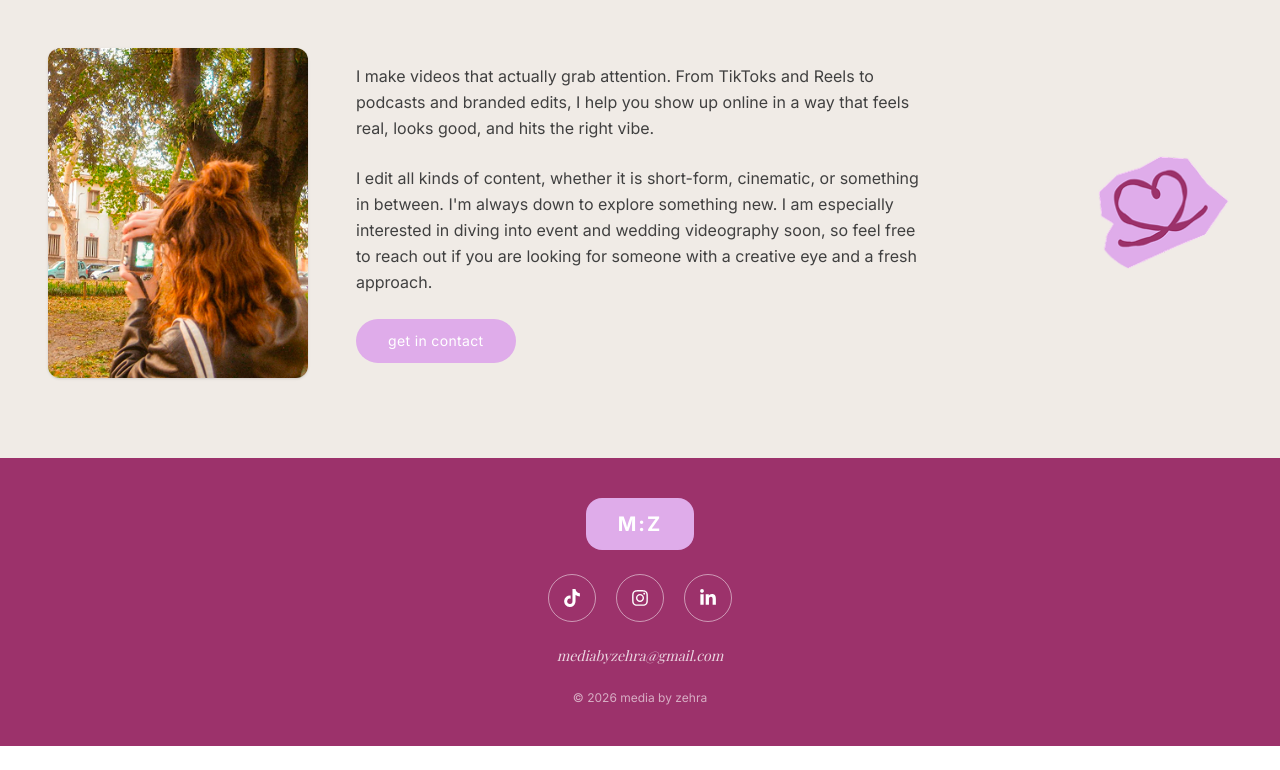
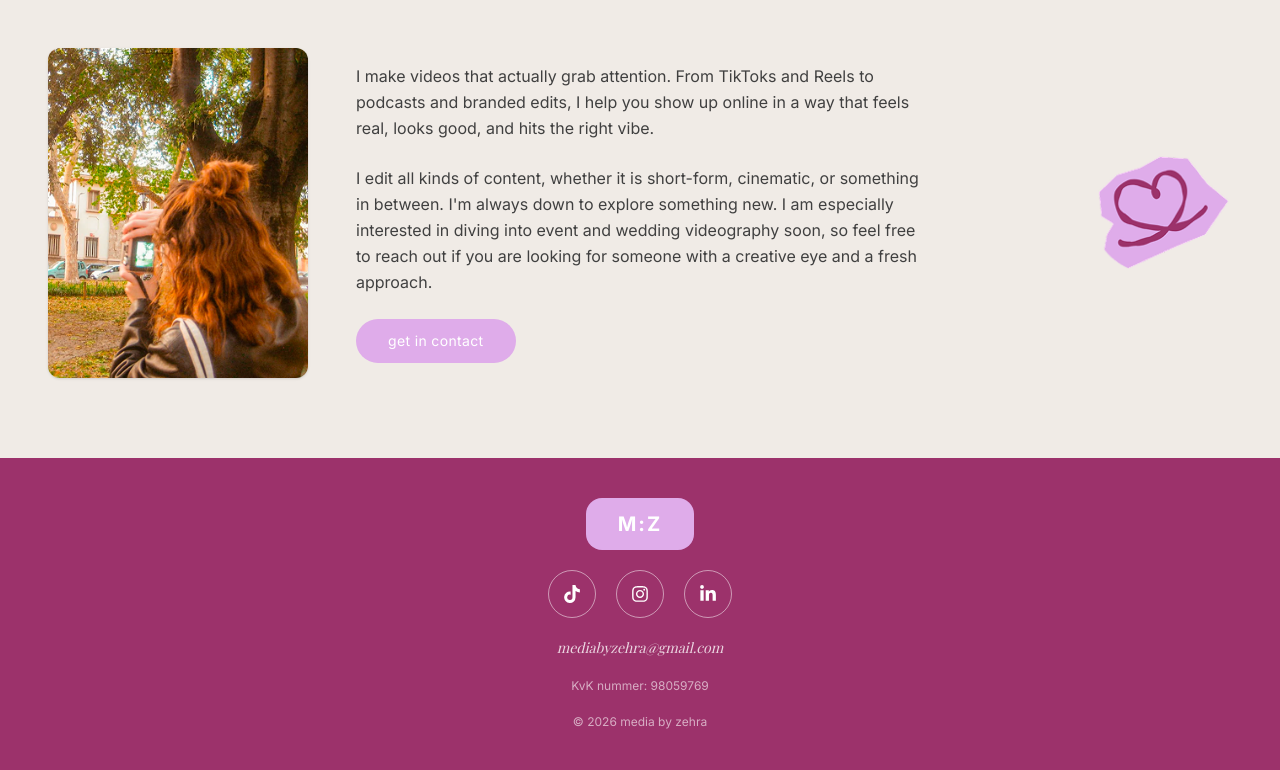
Before and after one commit to Nico200209/PortfolioTestWebsite, a Next.js app: page / in a window 1280 px wide. Shown: the part 2959-3729 px from the top of the page. Before the commit the page ends 3705 px from the top, so only its background shows below. Built offline with nearby package versions, Linux system fonts and the light colour scheme.

Commit message:
Linked socials to footer

```diff
--- a/src/components/Footer.tsx
+++ b/src/components/Footer.tsx
@@ -3,7 +3,7 @@ import { FaTiktok, FaInstagram, FaLinkedinIn } from "react-icons/fa";
 export default function Footer() {
   return (
     <footer
-      className="flex flex-col items-center justify-center gap-6 py-10 px-8"
+      className="flex flex-col items-center justify-center gap-5 py-10 px-8"
       style={{ backgroundColor: "#9C326B" }}
     >
       {/* Logo badge */}
@@ -22,7 +22,7 @@ export default function Footer() {
       {/* Social icons */}
       <div className="flex gap-5">
         <a
-          href="https://tiktok.com"
+          href="https://www.tiktok.com/@mediabyzehra"
           target="_blank"
           rel="noopener noreferrer"
           aria-label="TikTok"
@@ -32,7 +32,7 @@ export default function Footer() {
         </a>
 
         <a
-          href="https://instagram.com"
+          href="https://www.instagram.com/mediabyzehra/"
           target="_blank"
           rel="noopener noreferrer"
           aria-label="Instagram"
@@ -42,7 +42,7 @@ export default function Footer() {
         </a>
 
         <a
-          href="https://linkedin.com"
+          href="https://www.linkedin.com/in/zehraadiguzel/"
           target="_blank"
           rel="noopener noreferrer"
           aria-label="LinkedIn"
@@ -61,6 +61,14 @@ export default function Footer() {
         mediabyzehra@gmail.com
       </a>
 
+            {/* Copyright */}
+      <p
+        className="text-white/60 text-xs"
+        style={{ fontFamily: "var(--font-inter)" }}
+      >
+        KvK nummer: 98059769
+      </p>
+
       {/* Copyright */}
       <p
         className="text-white/60 text-xs"
```
